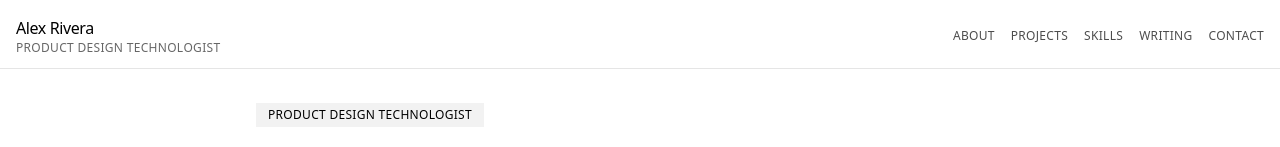
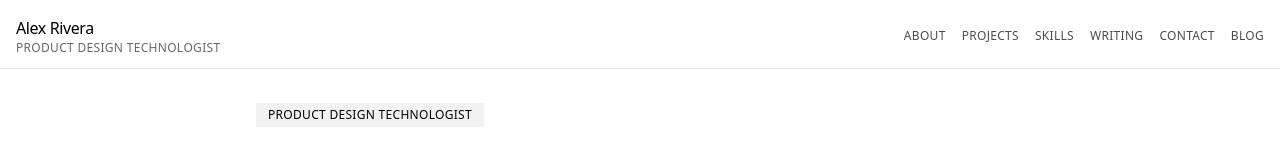
Before and after one commit to danlitvak/daniel_litvak, a Next.js app: page / in a window 1280 px wide. Shown: the top 147 px of the page. Built offline with nearby package versions, Linux system fonts and the light colour scheme.

Commit message:
Add blog link to header navigation

```diff
--- a/app/header.tsx
+++ b/app/header.tsx
@@ -37,6 +37,9 @@ export function Header() {
           <a href="#contact" className="hover:text-black dark:hover:text-white">
             Contact
           </a>
+          <Link href="/blog" className="hover:text-black dark:hover:text-white">
+            Blog
+          </Link>
         </nav>
       </div>
     </header>
```
